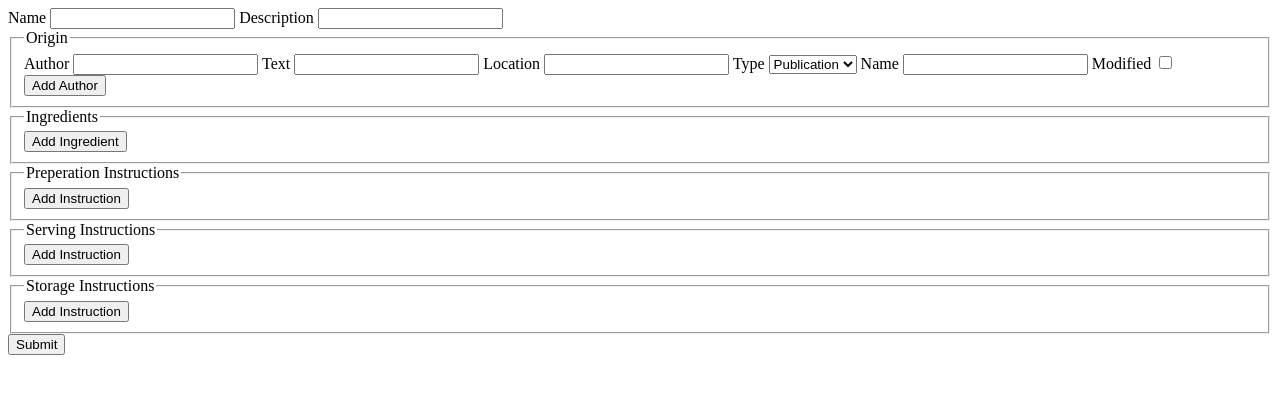
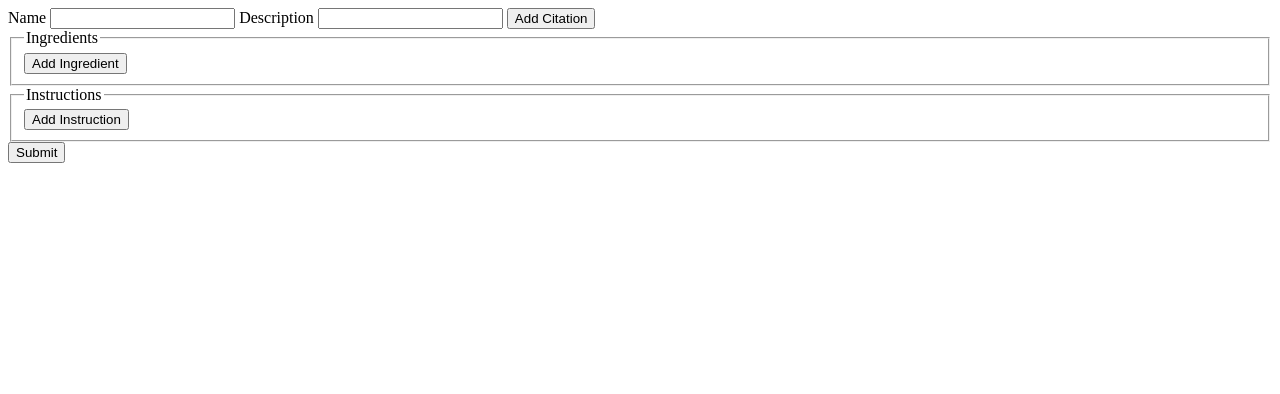
Before and after one commit to WilbertI/RecipeBook-UI-HTML, a Flask app: page /recipe/edit in a window 1280 px wide. Shown: the top 394 px of the page. Run offline with Flask 2, Linux system fonts and the light colour scheme; parts of the project's set-up code (start-up, migrations or seed data) failed here and were passed over.

Commit message:
Updated to support implementation with HTMX instead of janky javascript handling

```diff
--- a/source/templates/recipe_edit.html.j2
+++ b/source/templates/recipe_edit.html.j2
@@ -6,75 +6,23 @@
 {% endblock %}
 
 {% block content %}
-    <script>
-    function str_format(format) {
-        let args = Array.prototype.slice.call(arguments, 1);
-        let result = format.replace(/{(\d+)}/g, function(match, number){ return typeof args[number] != undefined ? args[number] : match; });
-        return result;
-    }
-    const instruct_field = '<label for="{1}{0}">{0}</label><input type="text" name="{1}{0}" />';
-    const ingredient_field = '<fieldset><legend>Ingredient {0}</legend><label for="ingredient{0}">Ingredient</label><input type="text" name="ingredient{0}" /><label for="prep{0}">Preparation</label><input type="text" name="prep{0}" /><label for="amount{0}">Amount</label><input type="number" name="amount{0}" /><label for="unit{0}">Measurement Unit</label><input type="option" name="unit{0}" /><label for="bp_base{0}">BP Base</label><input type="checkbox" name="bp_base{0}" /><label for="bp_amount{0}">BP Amount</label><input name="bp_amount{0}" type="number" min="0" step="0.001" /></fieldset>';
-    const author_field = '';
-
-    function add_repeated_field(e, field){
-        const fieldset = e.parentNode;
-        const count = parseInt(fieldset.dataset.count) + 1;
-        const prefix = fieldset.dataset.prefix
-
-        let addition = str_format(field, count, prefix);
-
-        fieldset.dataset.count = count;
-        fieldset.insertAdjacentHTML('beforeend', addition);
-    }
-
-    </script>
-
     <form method="post">
         <label for="name">Name</label>
           <input type="text" name="name" /><!--{% if recipe %}value="{{recipe.name}}"{% endif %} />-->
 
         <label for="description">Description</label>
-          <input type="text" name="description" /><!--{% if recipe %}value="{{recipe.description}}"{% endif %} />-->
+            <input type="text" name="description" /><!--{% if recipe %}value="{{recipe.description}}"{% endif %} />-->
+
+        <input type="button" value="Add Citation" hx-get="/forms/component/citation" />
 
         <fieldset>
-            <legend>Origin</legend>
-
-            <label for="oAuthor">Author</label>
-              <input type="text" name="oAuthor" />
-            <label for="oSource">Text</label>
-              <input type="text" name="oSource" />
-            <label for="oReference">Location</label>
-              <input type="text" name="oLocation" />
-            <label for="oType">Type</label>
-              <select name="oType">
-                  <option>Publication</option>
-                  <option>Website</option>
-                  <option>Person</option>
-              </select>
-            <label for="oName">Name</label>
-              <input name="oName" type="text" />
-            <label for="oModified">Modified</label>
-              <input type="checkbox" name="oModified" />
-
-            <input type="button" value="Add Author" onclick="add_repeated_field(this, author_field)" />
+            <legend>Ingredients</legend>
+            <input type="button" value="Add Ingredient" hx-get="/forms/component/recipe_ingredient/1" />
         </fieldset>
 
-        <fieldset data-count="0" data-prefix="">
-            <legend>Ingredients</legend>
-            <input type="button" value="Add Ingredient" onclick="add_repeated_field(this, ingredient_field)" />
-        </fieldset>
-
-        <fieldset data-count="0" data-prefix="preperation">
-            <legend>Preperation Instructions</legend>
-            <input type="button" value="Add Instruction" onclick="add_repeated_field(this, instruct_field)" />
-        </fieldset>
-        <fieldset data-count="0" data-prefix="serving">
-            <legend>Serving Instructions</legend>
-            <input type="button" value="Add Instruction" onclick="add_repeated_field(this, instruct_field)" />
-        </fieldset>
-        <fieldset data-count="0" data-prefix="storage">
-            <legend>Storage Instructions</legend>
-            <input type="button" value="Add Instruction" onclick="add_repeated_field(this, instruct_field)" />
+        <fieldset>
+            <legend>Instructions</legend>
+            <input type="button" value="Add Instruction" hx-get="/forms/component/instuction/1" />
         </fieldset>
 
         <input type="submit" value="Submit" action="" />
```
Also changed, not shown: source/templates/components/forms/citation.j2 (added, +22 -0 lines), source/templates/components/forms/contributor.j2 (added, +14 -0 lines), source/templates/components/forms/instruction.j2 (added, +13 -0 lines), source/templates/components/forms/recipe_ingredient.j2 (added, +24 -0 lines).
